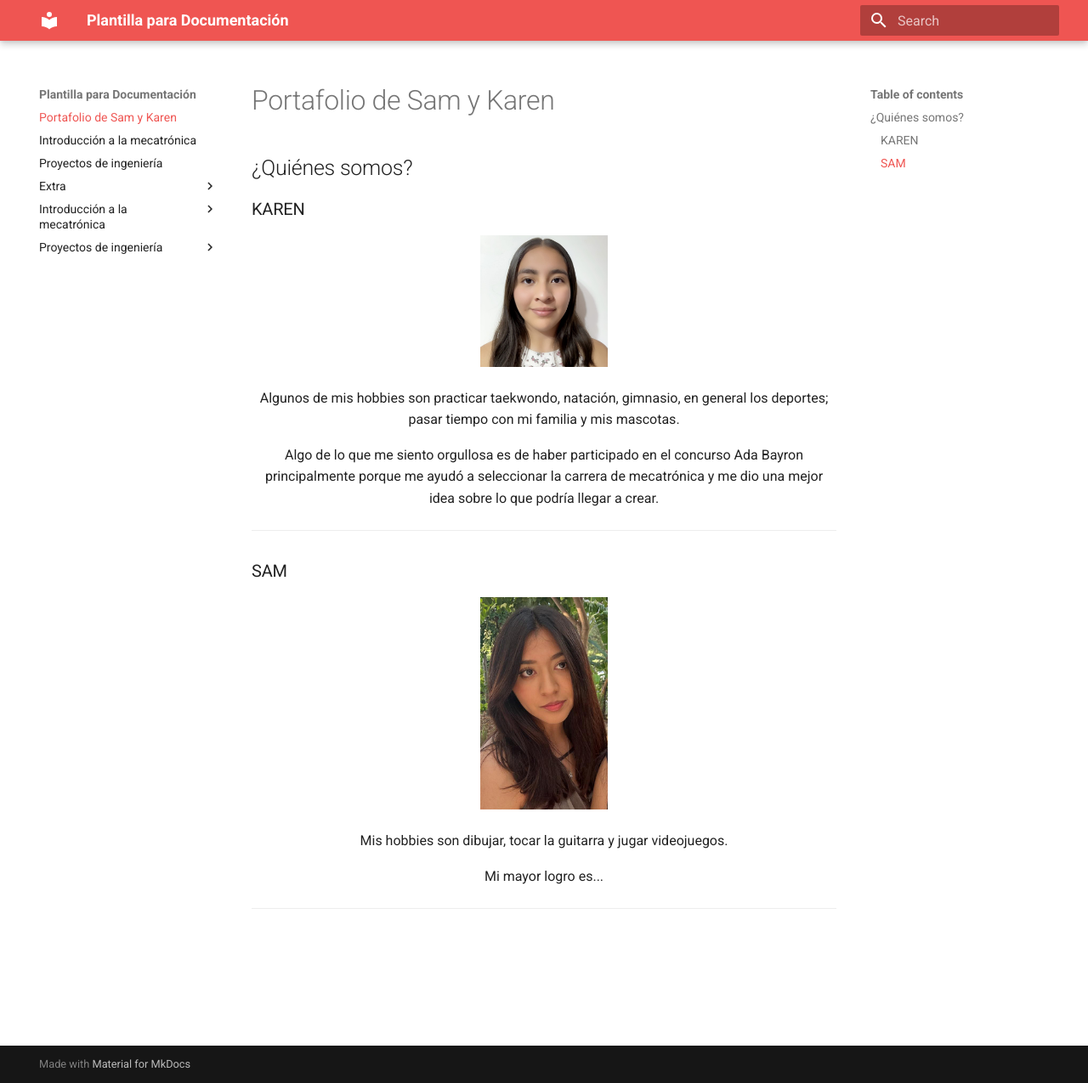
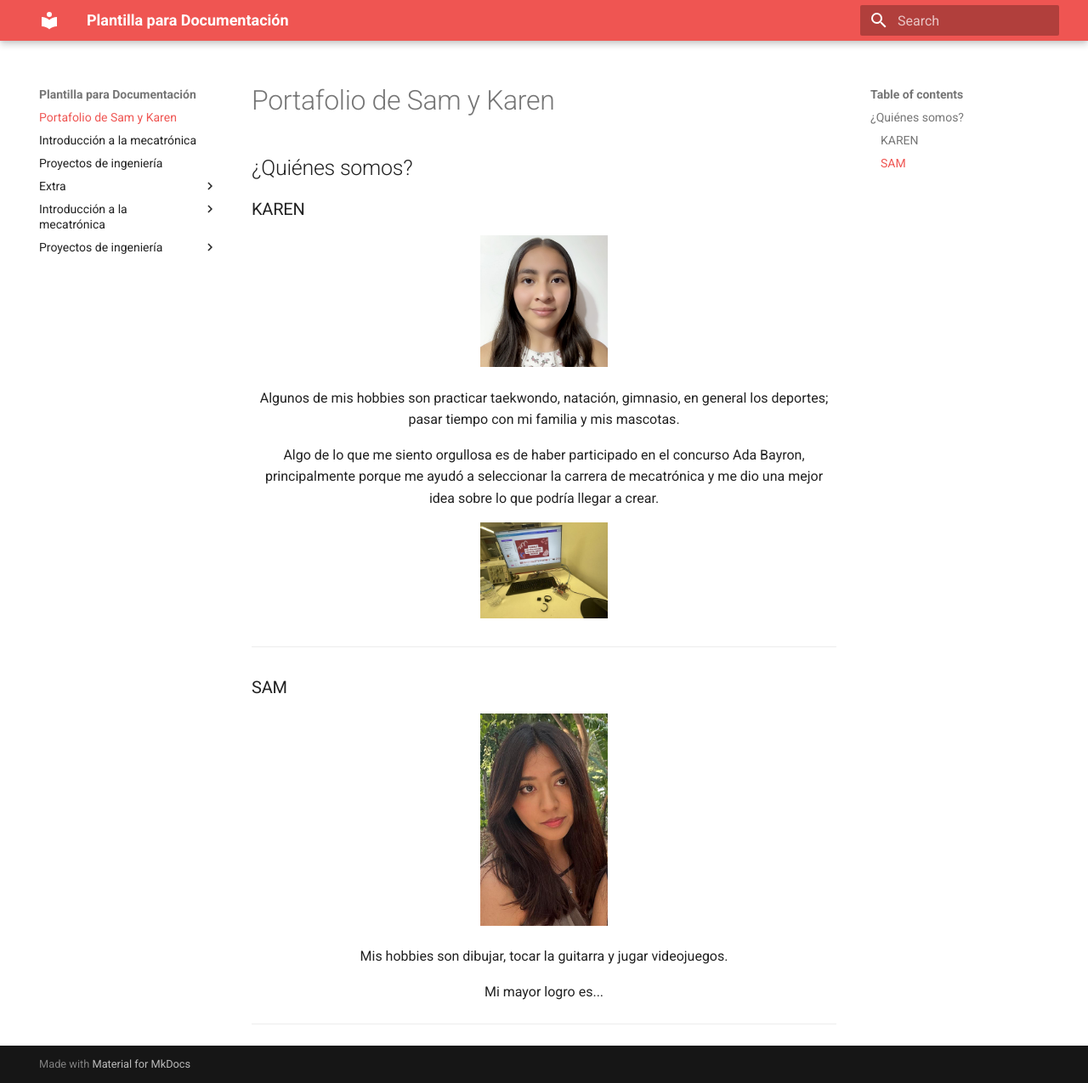
Before and after one commit to KarenPastrana/PORTAFOLIO, an MkDocs documentation site: the page built from docs/index.md, in a window 1280 px wide and 1275 px high. Shown: the whole window at 85% size. Built offline with MkDocs 1.6.1 and Material for MkDocs 9.7.7, drawn with Linux system fonts in a browser that asks for light colours.

Commit message:
Update index.md

```diff
--- a/docs/index.md
+++ b/docs/index.md
@@ -10,7 +10,9 @@
     pasar tiempo con mi familia y mis mascotas.
   </p>
 
-  Algo de lo que me siento orgullosa es de haber participado en el concurso Ada Bayron principalmente porque me ayudó a seleccionar la carrera de mecatrónica y me dio una mejor idea sobre lo que podría llegar a crear.
+  Algo de lo que me siento orgullosa es de haber participado en el concurso Ada Bayron, principalmente porque me ayudó a seleccionar la carrera de mecatrónica y me dio una mejor idea sobre lo que podría llegar a crear.
+  </p>
+<img src="recursos/imgs/Image (1).jpeg" alt="Karen" width="150";">
 </div>
 
 ---
```
